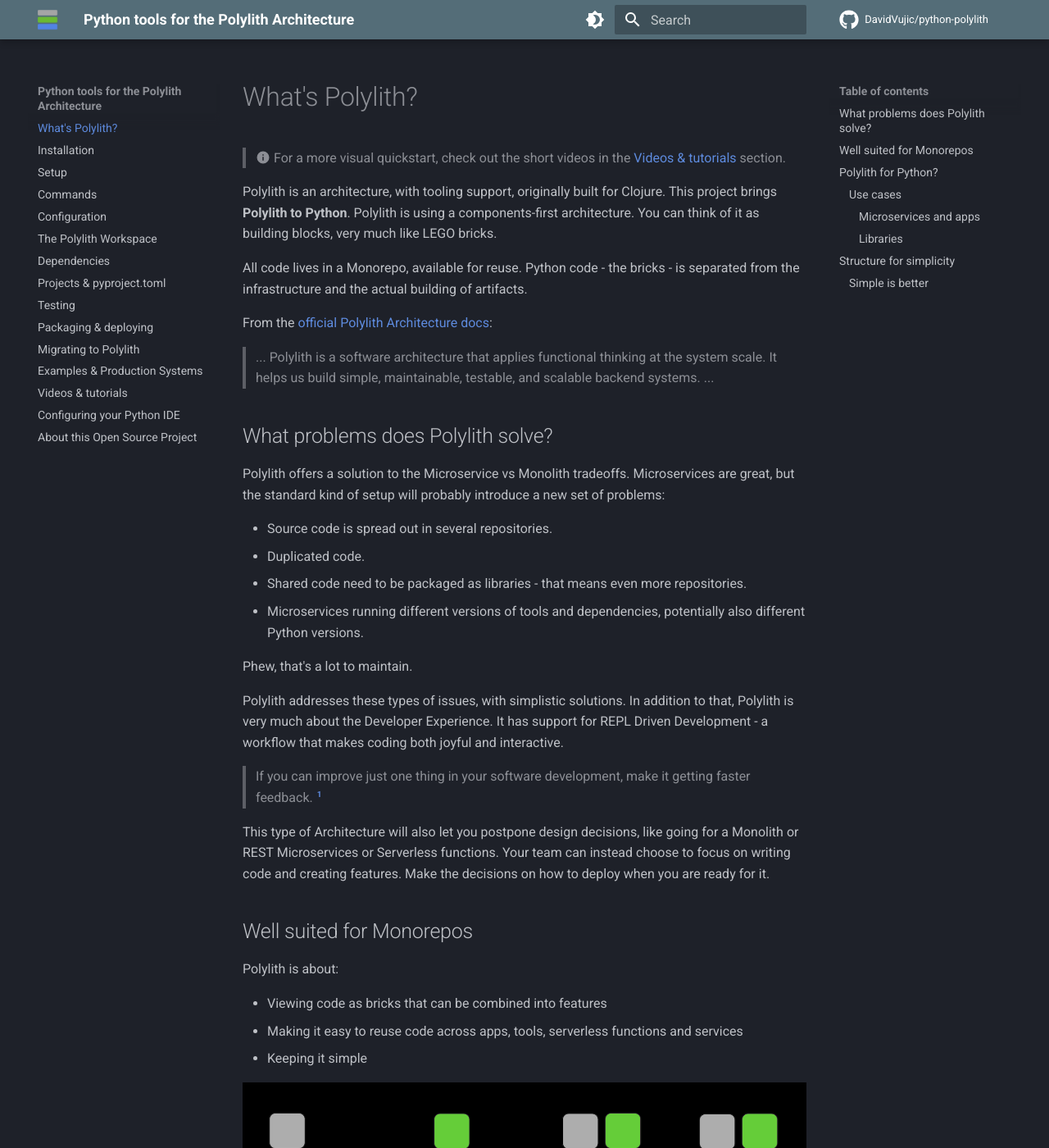
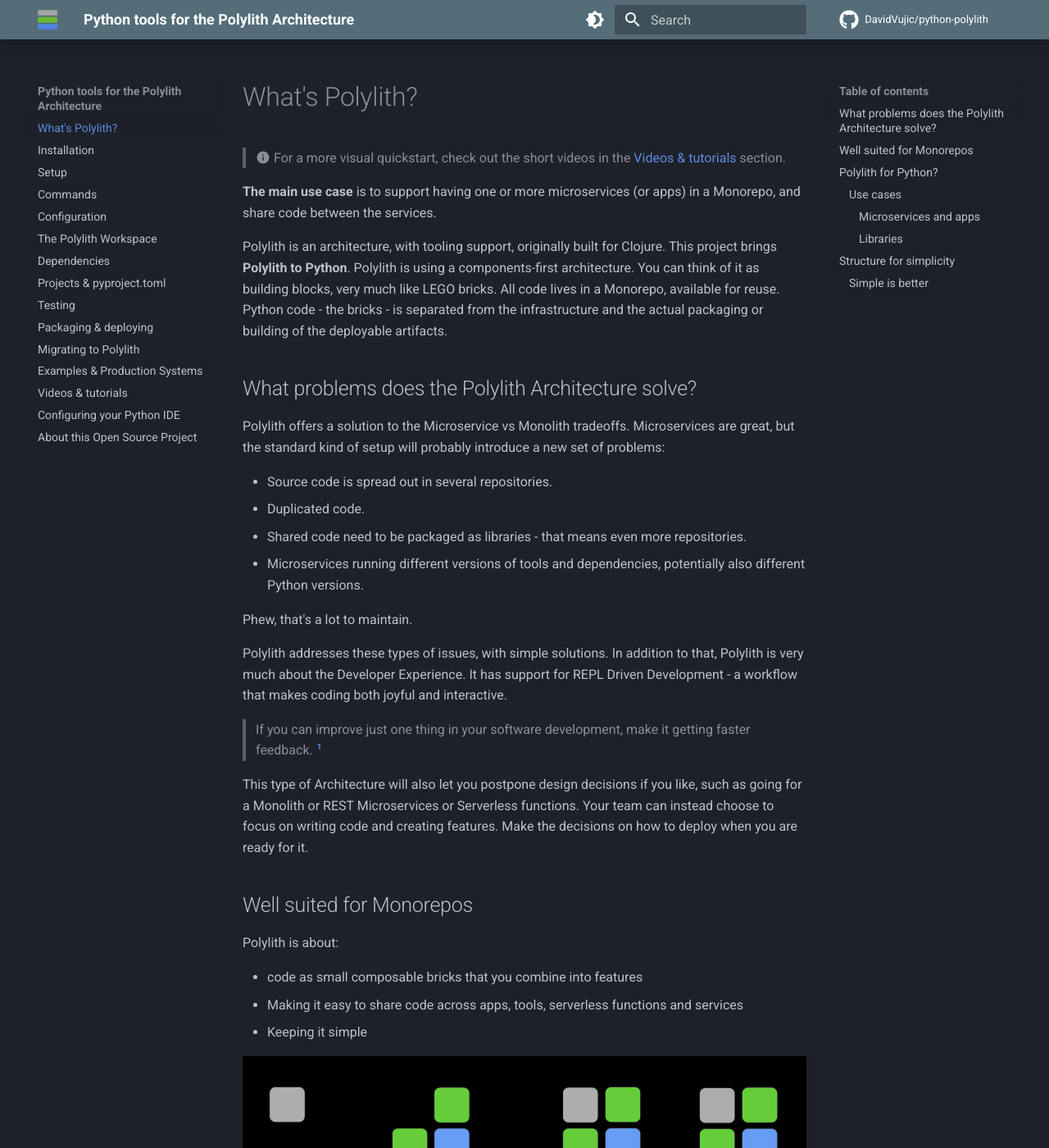
Before and after one commit to DavidVujic/python-polylith-docs, an MkDocs documentation site: the page built from docs/index.md, in a window 1280 px wide and 1400 px high. Shown: the whole window at 82% size. Built offline with MkDocs 1.6.1 and Material for MkDocs 9.7.7, drawn with Linux system fonts in a browser that asks for light colours; comment, search, counter and statistics services are not loaded; some of the changed text lies outside the part shown.

Commit message:
start page rewrites

```diff
--- a/docs/index.md
+++ b/docs/index.md
@@ -2,18 +2,15 @@
 
 > :material-information: For a more visual quickstart, check out the short videos in the [Videos & tutorials](videos.md) section.
 
+__The main use case__ is to support having one or more microservices (or apps) in a Monorepo, and share code between the services.
+
 Polylith is an architecture, with tooling support, originally built for Clojure. This project brings __Polylith to Python__.
 Polylith is using a components-first architecture.
 You can think of it as building blocks, very much like LEGO bricks.
+All code lives in a Monorepo, available for reuse.
+Python code - the bricks - is separated from the infrastructure and the actual packaging or building of the deployable artifacts.
 
-All code lives in a Monorepo, available for reuse.
-Python code - the bricks - is separated from the infrastructure and the actual building of artifacts.
-
-From the [official Polylith Architecture docs](https://polylith.gitbook.io/polylith/):
-
->... Polylith is a software architecture that applies functional thinking at the system scale. It helps us build simple, maintainable, testable, and scalable backend systems. ...
-
-## What problems does Polylith solve?
+## What problems does the Polylith Architecture solve?
 Polylith offers a solution to the Microservice vs Monolith tradeoffs. Microservices are great,
 but the standard kind of setup will probably introduce a new set of problems:
 
@@ -24,20 +21,20 @@
 
 Phew, that's a lot to maintain.
 
-Polylith addresses these types of issues, with simplistic solutions.
+Polylith addresses these types of issues, with simple solutions.
 In addition to that, Polylith is very much about the Developer Experience.
 It has support for REPL Driven Development - a workflow that makes coding both joyful and interactive.
 
 > If you can improve just one thing in your software development, make it getting faster feedback. [^1]
 
-This type of Architecture will also let you postpone design decisions, like going for a Monolith or REST Microservices or Serverless functions.
+This type of Architecture will also let you postpone design decisions if you like, such as going for a Monolith or REST Microservices or Serverless functions.
 Your team can instead choose to focus on writing code and creating features. Make the decisions on how to deploy when you are ready for it.
 
 ## Well suited for Monorepos
 Polylith is about:
 
-- Viewing code as bricks that can be combined into features
-- Making it easy to reuse code across apps, tools, serverless functions and services
+- code as small composable bricks that you combine into features
+- Making it easy to share code across apps, tools, serverless functions and services
 - Keeping it simple
 
 ![polylith bricks](img/polylith-and-bricks.png)
@@ -83,7 +80,8 @@
 
 > Namespaces are one honking great idea -- let's do more of those! [^2]
 
-If you want to dig a bit deeper, you will find a lot more information about the Polylith Architecture in general from the [official docs](https://polylith.gitbook.io/polylith/).
+If you want to dig a bit deeper, you will find a lot more information about the Polylith Architecture in general from the [Polylith Architecture docs](https://polylith.gitbook.io/polylith/):
+>... Polylith is a software architecture that applies functional thinking at the system scale. It helps us build simple, maintainable, testable, and scalable backend systems. ...
 
 [^1]: Dave Farley [on twitter](https://twitter.com/davefarley77/status/1560724029924786177?s=12&t=KxEN15qtnJODJUzkmclzmw)
 [^2]: From the Zen of Python
```
